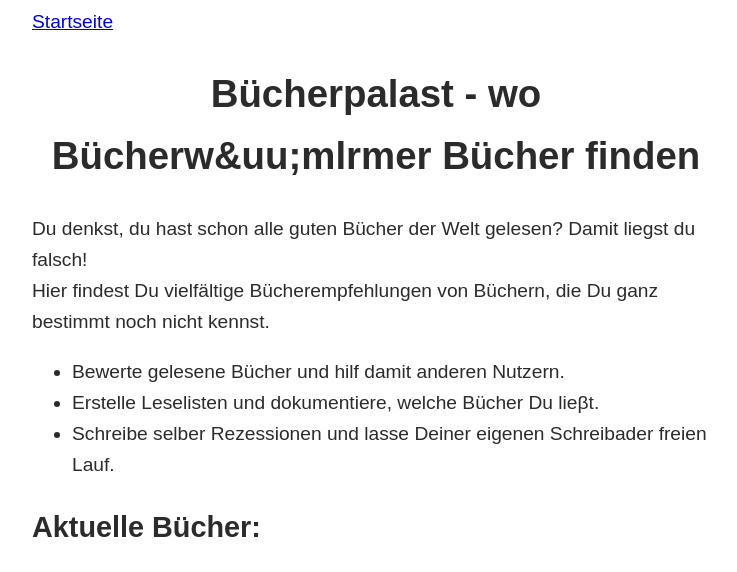
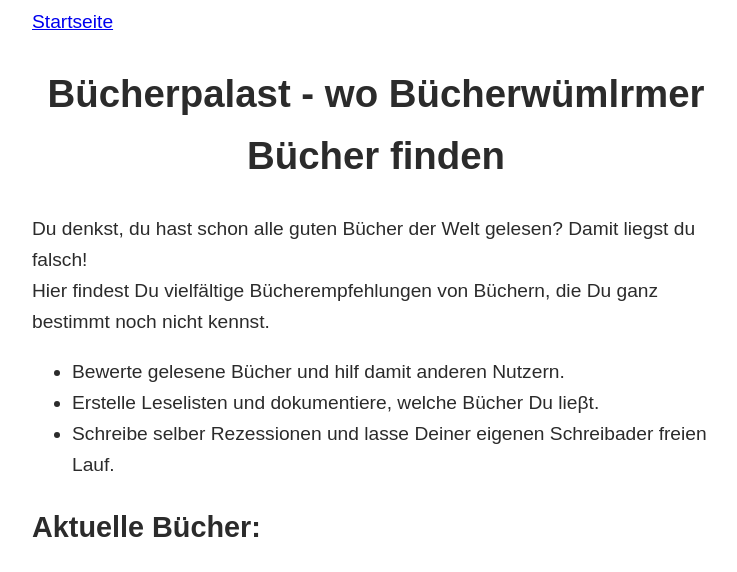
Before and after one commit to BarbaraKat/b-cherpalast, a plain HTML site: page index.html in a window 1280 px wide. Shown: the part 157-729 px from the top of the page, without its empty margins (264-1001 px from the left). Drawn offline with Linux system fonts and the light colour scheme.

Commit message:
Update index.html

```diff
--- a/index.html
+++ b/index.html
@@ -7,7 +7,7 @@
     <body>
         <figure class="einzel"> <img src="home/img/buecherpalast_logo.jpg" class="logo" alt="Logo des B&uuml;cherpalasts">
                 <figcaption><a href="index.html">Startseite</a></figcaption>
-        <h1>B&uuml;cherpalast - wo B&uuml;cherw&uu;mlrmer B&uuml;cher finden</h1>
+        <h1>B&uuml;cherpalast - wo B&uuml;cherw&uuml;mlrmer B&uuml;cher finden</h1>
         <link rel="stylesheet" href="./home/formate.css">
         Du denkst, du hast schon alle guten B&uuml;cher der Welt gelesen? Damit liegst du falsch! <br>
         Hier findest Du vielf&auml;ltige B&uuml;cherempfehlungen von B&uuml;chern, die Du ganz bestimmt noch nicht kennst.
```
